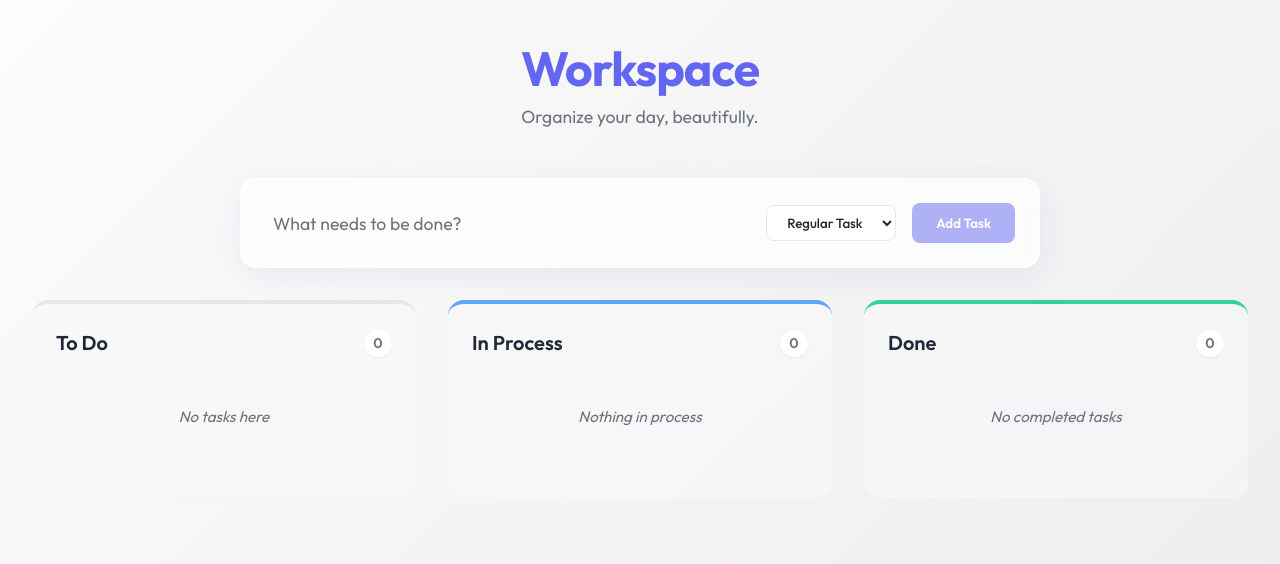
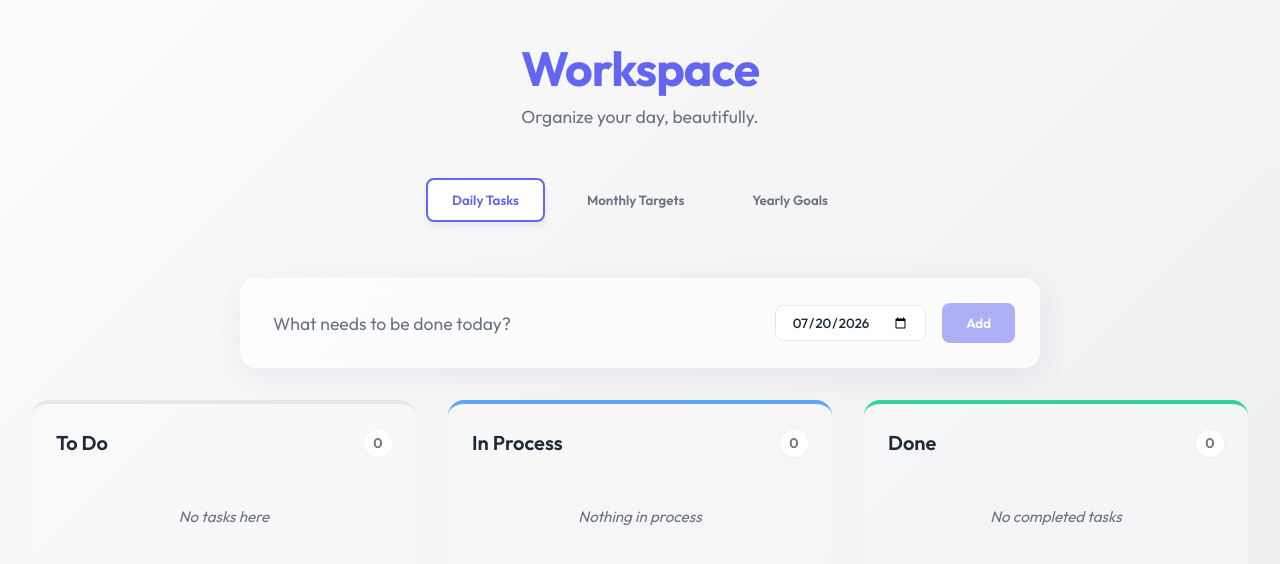
Before and after one commit to munawar-1/Task-Manager-Ai, a React (Vite) app: page / in a window 1280 px wide. Shown: the top 564 px of the page. Built offline with nearby package versions, Linux system fonts and the light colour scheme.

Commit message:
feat: add tasks categorization based on date

```diff
--- a/src/App.css
+++ b/src/App.css
@@ -20,6 +20,37 @@
 .header p {
   color: var(--text-muted);
   font-size: 1.1rem;
+}
+
+.tabs-container {
+  display: flex;
+  justify-content: center;
+  gap: 1rem;
+  margin: 0 auto 1.5rem;
+  max-width: 800px;
+  width: 100%;
+}
+
+.tab-btn {
+  padding: 0.75rem 1.5rem;
+  border-radius: 8px;
+  font-weight: 600;
+  color: var(--text-muted);
+  background: transparent;
+  border: 2px solid transparent;
+  transition: all 0.2s ease;
+}
+
+.tab-btn:hover {
+  color: var(--text-main);
+  background: rgba(255, 255, 255, 0.5);
+}
+
+.tab-btn.active {
+  color: var(--primary-accent);
+  background: white;
+  border-color: var(--primary-accent);
+  box-shadow: 0 4px 6px rgba(99, 102, 241, 0.1);
 }
 
 .add-task-container {
@@ -45,13 +76,16 @@
   padding: 0.5rem;
 }
 
-.type-select {
+.timeframe-input {
   padding: 0.5rem 1rem;
   border-radius: 8px;
   border: 1px solid #e5e7eb;
   background: white;
   font-weight: 500;
   color: var(--text-main);
+  cursor: text;
+}
+select.timeframe-input {
   cursor: pointer;
 }
 
@@ -141,6 +175,11 @@
   transition: all 0.2s ease;
   border: 1px solid transparent;
   animation: slideUp 0.3s ease-out;
+  cursor: grab;
+}
+
+.task-card:active {
+  cursor: grabbing;
 }
 
 @keyframes slideUp {
@@ -160,15 +199,28 @@
   align-items: flex-start;
 }
 
-.daily-badge {
-  background: var(--daily-badge-bg);
-  color: var(--daily-badge-text);
+.type-badge {
   font-size: 0.75rem;
   font-weight: 600;
   padding: 0.2rem 0.5rem;
   border-radius: 4px;
   text-transform: uppercase;
   letter-spacing: 0.05em;
+}
+
+.daily-badge {
+  background: #fee2e2;
+  color: #ef4444;
+}
+
+.monthly-badge {
+  background: #e0e7ff;
+  color: #4f46e5;
+}
+
+.yearly-badge {
+  background: #dcfce7;
+  color: #16a34a;
 }
 
 .task-text {
--- a/src/App.jsx
+++ b/src/App.jsx
@@ -4,21 +4,49 @@ import './App.css'
 function App() {
   const [tasks, setTasks] = useState([])
   const [inputValue, setInputValue] = useState('')
-  const [taskType, setTaskType] = useState('regular')
+  const getCurrentTimeframe = (tab) => {
+    const now = new Date()
+    if (tab === 'daily') {
+      // YYYY-MM-DD for date input
+      const year = now.getFullYear()
+      const month = String(now.getMonth() + 1).padStart(2, '0')
+      const day = String(now.getDate()).padStart(2, '0')
+      return `${year}-${month}-${day}`
+    }
+    if (tab === 'monthly') {
+      const months = ['January', 'February', 'March', 'April', 'May', 'June', 'July', 'August', 'September', 'October', 'November', 'December']
+      return months[now.getMonth()]
+    }
+    if (tab === 'yearly') {
+      return now.getFullYear().toString()
+    }
+    return ''
+  }
+
+  const [activeTab, setActiveTab] = useState('daily') // 'daily', 'monthly', 'yearly'
+  const [timeframeValue, setTimeframeValue] = useState(() => getCurrentTimeframe('daily'))
+
+  // Handle changing tabs to set default timeframe value
+  const handleTabChange = (tab) => {
+    setActiveTab(tab)
+    setTimeframeValue(getCurrentTimeframe(tab))
+  }
 
   const handleAddTask = (e) => {
     e.preventDefault()
-    if (!inputValue.trim()) return
+    if (!inputValue.trim() || !timeframeValue) return
 
     const newTask = {
       id: Date.now(),
       text: inputValue.trim(),
-      type: taskType, // 'regular' or 'daily'
+      type: activeTab,
+      timeframe: timeframeValue,
       status: 'todo', // 'todo', 'in-process', 'done'
     }
 
     setTasks([...tasks, newTask])
     setInputValue('')
+    setTimeframeValue(getCurrentTimeframe(activeTab))
   }
 
   const updateTaskStatus = (id, newStatus) => {
@@ -33,31 +61,36 @@ function App() {
     setTasks(tasks.filter((task) => task.id !== id))
   }
 
+  const handleDragStart = (e, id) => {
+    e.dataTransfer.setData('taskId', id)
+  }
+
+  const handleDragOver = (e) => {
+    e.preventDefault()
+  }
+
+  const handleDrop = (e, status) => {
+    const id = Number(e.dataTransfer.getData('taskId'))
+    updateTaskStatus(id, status)
+  }
+
   const renderTaskCard = (task) => (
-    <div key={task.id} className="task-card">
+    <div
+      key={task.id}
+      className="task-card"
+      draggable
+      onDragStart={(e) => handleDragStart(e, task.id)}
+    >
       <div className="task-header">
-        {task.type === 'daily' && <span className="daily-badge">Daily</span>}
+        <span className={`type-badge ${task.type}-badge`}>
+          {task.type === 'daily' ? new Date(task.timeframe).toLocaleDateString() : task.timeframe}
+        </span>
       </div>
       <p className="task-text">{task.text}</p>
 
       <div className="task-actions">
         <div className="move-buttons">
-          {task.status !== 'todo' && (
-            <button
-              className="action-btn"
-              onClick={() => updateTaskStatus(task.id, task.status === 'done' ? 'in-process' : 'todo')}
-            >
-              ←
-            </button>
-          )}
-          {task.status !== 'done' && (
-            <button
-              className="action-btn"
-              onClick={() => updateTaskStatus(task.id, task.status === 'todo' ? 'in-process' : 'done')}
-            >
-              →
-            </button>
-          )}
+          {/* Arrow buttons removed in favor of drag and drop */}
         </div>
         <button
           className="delete-btn"
@@ -74,9 +107,19 @@ function App() {
     </div>
   )
 
-  const todoTasks = tasks.filter(t => t.status === 'todo')
-  const inProcessTasks = tasks.filter(t => t.status === 'in-process')
-  const doneTasks = tasks.filter(t => t.status === 'done')
+  const activeTasks = tasks.filter(t => t.type === activeTab)
+  const todoTasks = activeTasks.filter(t => t.status === 'todo')
+  const inProcessTasks = activeTasks.filter(t => t.status === 'in-process')
+  const doneTasks = activeTasks.filter(t => t.status === 'done')
+
+  const getPlaceholderText = () => {
+    switch (activeTab) {
+      case 'daily': return 'What needs to be done today?'
+      case 'monthly': return 'What is your target for this month?'
+      case 'yearly': return 'What is your goal for this year?'
+      default: return 'What needs to be done?'
+    }
+  }
 
   return (
     <div className="app-container">
@@ -85,33 +128,88 @@ function App() {
         <p>Organize your day, beautifully.</p>
       </header>
 
+      <div className="tabs-container">
+        <button
+          className={`tab-btn ${activeTab === 'daily' ? 'active' : ''}`}
+          onClick={() => handleTabChange('daily')}
+        >
+          Daily Tasks
+        </button>
+        <button
+          className={`tab-btn ${activeTab === 'monthly' ? 'active' : ''}`}
+          onClick={() => handleTabChange('monthly')}
+        >
+          Monthly Targets
+        </button>
+        <button
+          className={`tab-btn ${activeTab === 'yearly' ? 'active' : ''}`}
+          onClick={() => handleTabChange('yearly')}
+        >
+          Yearly Goals
+        </button>
+      </div>
+
       <form onSubmit={handleAddTask} className="add-task-container">
         <input
           type="text"
           className="task-input"
-          placeholder="What needs to be done?"
+          placeholder={getPlaceholderText()}
           value={inputValue}
           onChange={(e) => setInputValue(e.target.value)}
         />
-        <select
-          className="type-select"
-          value={taskType}
-          onChange={(e) => setTaskType(e.target.value)}
-        >
-          <option value="regular">Regular Task</option>
-          <option value="daily">Daily Task</option>
-        </select>
+
+        {activeTab === 'daily' && (
+          <input
+            type="date"
+            className="timeframe-input"
+            value={timeframeValue}
+            onChange={(e) => setTimeframeValue(e.target.value)}
+            required
+          />
+        )}
+
+        {activeTab === 'monthly' && (
+          <select
+            className="timeframe-input"
+            value={timeframeValue}
+            onChange={(e) => setTimeframeValue(e.target.value)}
+            required
+          >
+            <option value="" disabled>Select Month</option>
+            {['January', 'February', 'March', 'April', 'May', 'June', 'July', 'August', 'September', 'October', 'November', 'December'].map(month => (
+              <option key={month} value={month}>{month}</option>
+            ))}
+          </select>
+        )}
+
+        {activeTab === 'yearly' && (
+          <input
+            type="number"
+            className="timeframe-input"
+            placeholder="Year (e.g. 2024)"
+            value={timeframeValue}
+            onChange={(e) => setTimeframeValue(e.target.value)}
+            required
+            min="2024"
+            max="2100"
+          />
+        )}
+
         <button
           type="submit"
           className="add-button"
-          disabled={!inputValue.trim()}
+          disabled={!inputValue.trim() || !timeframeValue}
         >
-          Add Task
+          Add
         </button>
       </form>
 
       <div className="board">
-        <div className="column todo">
+        <div
+          className="column todo"
+          onDragOver={handleDragOver}
+          onDrop={(e) => handleDrop(e, 'todo')}
+        >
           <div className="column-header">
             To Do
             <span className="task-count">{todoTasks.length}</span>
@@ -125,7 +223,11 @@ function App() {
           </div>
         </div>
 
-        <div className="column in-process">
+        <div
+          className="column in-process"
+          onDragOver={handleDragOver}
+          onDrop={(e) => handleDrop(e, 'in-process')}
+        >
           <div className="column-header">
             In Process
             <span className="task-count">{inProcessTasks.length}</span>
@@ -139,7 +241,11 @@ function App() {
           </div>
         </div>
 
-        <div className="column done">
+        <div
+          className="column done"
+          onDragOver={handleDragOver}
+          onDrop={(e) => handleDrop(e, 'done')}
+        >
           <div className="column-header">
             Done
             <span className="task-count">{doneTasks.length}</span>
```
